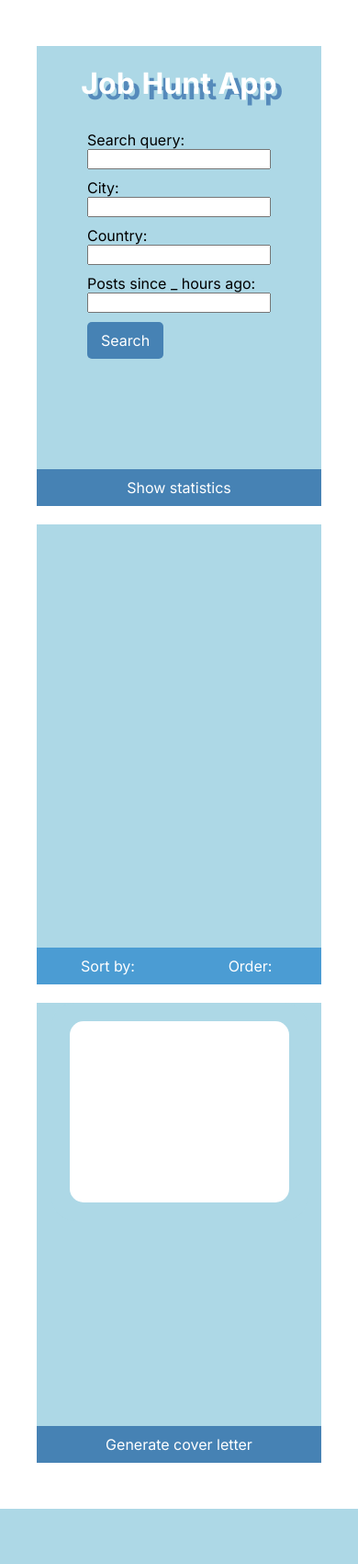
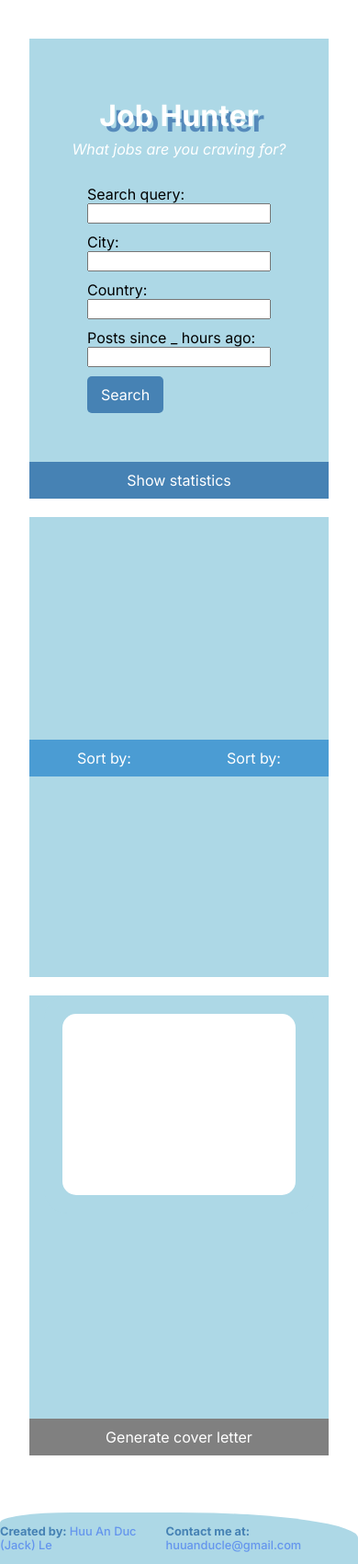
Before and after one commit to notjackl3/job-hunter, a Django app: page /home/ in a window 390 px wide. Shown: the whole page at 92% size. Before the commit the page ends 1640 px from the top, so only its background shows below. Run offline with Django 5.2, Linux system fonts and the light colour scheme; data that the repository does not hold is empty; some web fonts are replaced.

Commit message:
Version 1.04 (improved mobile compatibility)

```diff
--- a/jobHunter/jobHunt/coverletter.py
+++ b/jobHunter/jobHunt/coverletter.py
@@ -15,6 +15,7 @@ WRITING_ACCURACY = 0.8
 
 
 def extract_text_from_pdf(file):
+    print(file)
     extracted_resume_text = textract.process(file, method='pdfminer').decode('utf-8')
     return extracted_resume_text
 
--- a/jobHunter/jobHunt/static/style.css
+++ b/jobHunter/jobHunt/static/style.css
@@ -6,8 +6,28 @@
 }
 
 .anti-scroll {
+    height: 100%;
     overflow: hidden;
+    margin: 0;
+
+    display: flex;
+    flex-direction: column;
+    justify-content: space-between;
 }
+
+html {
+    height: 100%;
+    display: flex;
+    flex-direction: column;
+}
+
+.title {
+    display: flex;
+    flex-direction: column;
+    align-items: center;
+    justify-content: center;
+}
+
 
 
 .main-box {
@@ -31,12 +51,26 @@
     cursor: pointer;
 }
 
+#statistics-container {
+    height: 10%;
+}
+
 .statistics-button {
     width: 100%;
 }
 
-.letter-button {
+.cover-letter-container {
     width: 100%;
+}
+
+.disabled {
+    background-color: grey;
+    pointer-events: none;
+}
+
+.enabled:hover {
+    background-color: #2D68C4;
+    transition: all 0.1s ease-out;
 }
 
 .search-button {
@@ -90,12 +124,22 @@
   border-radius: 10px;
 }
 
-.dropdown {
+.dropdown-4 {
     width: 100%;
-    height: auto;
 
     display: flex;
     flex-direction: column;
+
+    background-color: red;
+}
+
+.dropdown-2 {
+    width: 100%;
+
+    display: flex;
+    flex-direction: column;
+
+    background-color: blue;
 }
 
 .dropdown-button {
@@ -120,6 +164,7 @@
   background-color: lightblue;
   color: white;
   width: 50%;
+  box-shadow: 0px 3px 3px 0px rgb(0,0,0,.2);
   z-index: 999;
 }
 
@@ -149,6 +194,23 @@
     align-items: center;
 
     padding: 2rem 1em;
+}
+
+footer {
+    height: 10%;
+    width: 100%;
+    display: flex;
+    flex-direction: row;
+    align-items: center;
+    justify-content: space-evenly;
+
+    margin-top: 20px;
+    border-radius: 20% 50% 0% 0%;
+
+    background-color: lightblue;
+    color: steelblue;
+    font-size: 1.2rem;
+    font-weight: bold;
 }
 
 .container {
@@ -192,13 +254,21 @@
     display: flex;
     flex-direction: row;
     justify-content: center;
-    align-items: end;
+    align-items: flex-start;
 }
 
 .app-name {
     color: white;
     font-size: 2em;
     text-shadow: 0.2em 0.2em #558abb;
+    margin-bottom: 0.2em;
+}
+
+.app-desc {
+    color: white;
+    font-style: italic;
+    margin-top: 0;
+    margin-bottom: 1.2em;
 }
 
 .job-list {
@@ -314,4 +384,8 @@
 
         padding: 2rem 2em;
     }
+
+    footer {
+        font-size: 0.8rem;
+    }
   }
--- a/jobHunter/jobHunt/templates/index.html
+++ b/jobHunter/jobHunt/templates/index.html
@@ -4,14 +4,17 @@
 <head>
     <meta charset="UTF-8">
     <meta name="viewport" content="width=device-width, initial-scale=1.0">
-    <title> Job Hunt </title>
+    <title> Job Hunter </title>
     <link rel="stylesheet" href="{% static 'style.css' %}?v=1">
 </head>
 <body class="anti-scroll">
     <div class="all">
         <div class="container">
             <div class="sub-container">
-                <h1 class="app-name"> Job Hunt App </h1>
+                <div class="title">
+                    <h1 class="app-name"> Job Hunter </h1>
+                    <p class="app-desc"> What jobs are you craving for? </p>
+                </div>
                 <form action="search/" enctype="multipart/form-data" method="POST">
                     {% csrf_token %}
                     <div class="input">
@@ -33,7 +36,7 @@
                         <button class="search-button" type="submit"> Search </button>
                 </form>
             </div>
-            <div class="sub-container bottom">
+            <div class="sub-container bottom" id="statistics-container">
                 <div class="statistics-button">
                     <form id="statistics-input" action="/home/show-statistics/" method="POST">
                         {% csrf_token %}
@@ -49,7 +52,7 @@
                     <ul class="job-posts">
                         {% for job in job_posts %}
                         <li class="job-post">
-                            <button type="submit" class="job-button"
+                            <button type="submit" class="job-button" onclick="jsEnableElement('cover-letter-button');"
                                     data-title="{{ job.title }}"
                                     data-company="{{ job.company }}"
                                     data-date_posted="{{ job.date_posted }}"
@@ -64,7 +67,7 @@
                 </div>
             </div>
             <div class="sub-container bottom split">
-                <div class="dropdown">
+                <div class="dropdown-4">
                     <button onclick="dropdown()" class="dropdown-button"> Sort by: </button>
                     <div id="dropdown-content" class="dropdown-content">
                         <a href="#" onclick="updateQuery('sort', 'date_posted')"> Date posted </a>
@@ -73,19 +76,13 @@
                         <a href="#" onclick="updateQuery('sort', 'company')"> Company name </a>
                     </div>
                 </div>
-                <div class="dropdown">
-                    <button onclick="dropdown2()" class="dropdown-button"> Order: </button>
-                    <div id="dropdown-content" class="dropdown-content">
-                        <a href="#" onclick="updateQuery('sort', 'date_posted')"> Date posted </a>
-                        <a href="#" onclick="updateQuery('sort', 'location')"> Location </a>
-                        <a href="#" onclick="updateQuery('sort', 'title')"> Title </a>
-                        <a href="#" onclick="updateQuery('sort', 'company')"> Company name </a>
+                <div class="dropdown-2">
+                    <button onclick="dropdown2()" class="dropdown-button"> Sort by: </button>
+                    <div id="dropdown-content2" class="dropdown-content">
+                        <a href="#" onclick="updateQuery('direction', 'ASC')"> Ascending </a>
+                        <a href="#" onclick="updateQuery('direction', 'DESC')"> Descending </a>
                     </div>
                 </div>
-                <!-- <div id="dropdown-content2" class="dropdown-content">
-                    <a href="#" onclick="updateQuery('direction', 'ASC')"> Ascending </a>
-                    <a href="#" onclick="updateQuery('direction', 'DESC')"> Descending </a>
-                </div> -->
             </div>
         </div>
         <div class="container">
@@ -103,87 +100,24 @@
                 </div>
             </div>
             <div class="sub-container bottom">
-                <div class="letter-button">
+                <div class="cover-letter-container">
                     <form  id="cover-letter-input" action="/home/write-cover-letter/" enctype="multipart/form-data" method="POST">
                         {% csrf_token %}
                         <input type="hidden" name="job-description" id="job-description" />
-                        <button class="button" type="submit"> Generate cover letter </button>
+                        <button id="cover-letter-button" class="button disabled" type="submit"> Generate cover letter </button>
                     </form>
                 </div>
             </div>
         </div>
-
-        <!-- <div class="main-box">
-        </div>
-
-        <div class="main-box sub-box">
-            <div class="content invisible cover-letter filter">
-                <div class="filter-split">
-                    <div class="dropdown">
-                      <button onclick="dropdown()" class="dropdown-button"> Sort by: </button>
-                      <div id="dropdown-content" class="dropdown-content">
-                        <a href="#" onclick="updateQuery('sort', 'date_posted')"> Date posted </a>
-                        <a href="#" onclick="updateQuery('sort', 'location')"> Location </a>
-                        <a href="#" onclick="updateQuery('sort', 'title')"> Title </a>
-                          <a href="#" onclick="updateQuery('sort', 'company')"> Company name </a>
-                      </div>
-                    </div>
-                    <div class="dropdown">
-                      <button onclick="dropdown2()" class="dropdown-button"> Order: </button>
-                      <div id="dropdown-content2" class="dropdown-content">
-                        <a href="#" onclick="updateQuery('direction', 'ASC')"> Ascending </a>
-                        <a href="#" onclick="updateQuery('direction', 'DESC')"> Descending </a>
-                      </div>
-                    </div>
-                </div>
-            </div>
-            <div class="content invisible cover-letter">
-                <form  id="cover-letter-input" action="/home/write-cover-letter/" enctype="multipart/form-data" method="POST">
-                    {% csrf_token %}
-                    <input type="hidden" name="job-description" id="job-description" />
-                    <button class="button cover-letter-button" type="submit"> Generate cover letter </button>
-                </form>
-            </div>
-        </div> -->
-
-        <!-- <div class="main-box sub-box">
-            <div class="content invisible cover-letter">
-               <form  id="statistics-input" action="/home/show-statistics/" method="POST">
-                   {% csrf_token %}
-                   <input type="hidden" name="statistics" id="statistics" />
-                   <button class="button" type="submit"> Show statistics </button>
-               </form>
-           </div>
-           <div class="content invisible cover-letter filter">
-               <div class="filter-split">
-                   <div class="dropdown">
-                     <button onclick="dropdown()" class="dropdown-button"> Sort by: </button>
-                     <div id="dropdown-content" class="dropdown-content">
-                       <a href="#" onclick="updateQuery('sort', 'date_posted')"> Date posted </a>
-                       <a href="#" onclick="updateQuery('sort', 'location')"> Location </a>
-                       <a href="#" onclick="updateQuery('sort', 'title')"> Title </a>
-                         <a href="#" onclick="updateQuery('sort', 'company')"> Company name </a>
-                     </div>
-                   </div>
-                   <div class="dropdown">
-                     <button onclick="dropdown2()" class="dropdown-button"> Order: </button>
-                     <div id="dropdown-content2" class="dropdown-content">
-                       <a href="#" onclick="updateQuery('direction', 'ASC')"> Ascending </a>
-                       <a href="#" onclick="updateQuery('direction', 'DESC')"> Descending </a>
-                     </div>
-                   </div>
-               </div>
-           </div>
-           <div class="content invisible cover-letter">
-               <form  id="cover-letter-input" action="/home/write-cover-letter/" enctype="multipart/form-data" method="POST">
-                   {% csrf_token %}
-                   <input type="hidden" name="job-description" id="job-description" />
-                   <button class="button cover-letter-button" type="submit"> Generate cover letter </button>
-               </form>
-           </div>
-       </div> -->
     </div>
     <script>
+        function jsEnableElement(id) {
+            if ( document.getElementById(id) ) {
+                document.getElementById(id).removeAttribute("disabled");
+                document.getElementById(id).className = "button";
+            }
+        }
+
         function showJobDetail(event) {
             const button = event.currentTarget;
 
@@ -261,7 +195,6 @@
 
         document.querySelectorAll(".delete-button").forEach(button => {
             button.addEventListener("click", async () => {
-                console.log("clicked");
                 const job_title = button.getAttribute("data-job-id");
                 const confirmed = confirm("Are you sure you want to delete this job?");
                 if (!confirmed) return;
@@ -300,4 +233,14 @@
 
     </script>
 </body>
+
+<footer>
+    <p> Created by:
+        <a style="color: cornflowerblue; text-decoration: none; font-weight: 500;"> Huu An Duc (Jack) Le </a>
+    </p>
+    <p> Contact me at:
+        <a href="mailto:huuanducle@gmail.com" style="color: cornflowerblue; text-decoration: none; font-weight: 500;">huuanducle@gmail.com</a>
+    </p>
+</footer>
+
 </html>
```
Also changed, not shown: jobHunter/requirements.txt (+46 -1 lines), jobHunter/jobHunt/static/images/blue-background.jpg (added), jobHunter/jobHunt/static/images/silver-background.jpg (added).
